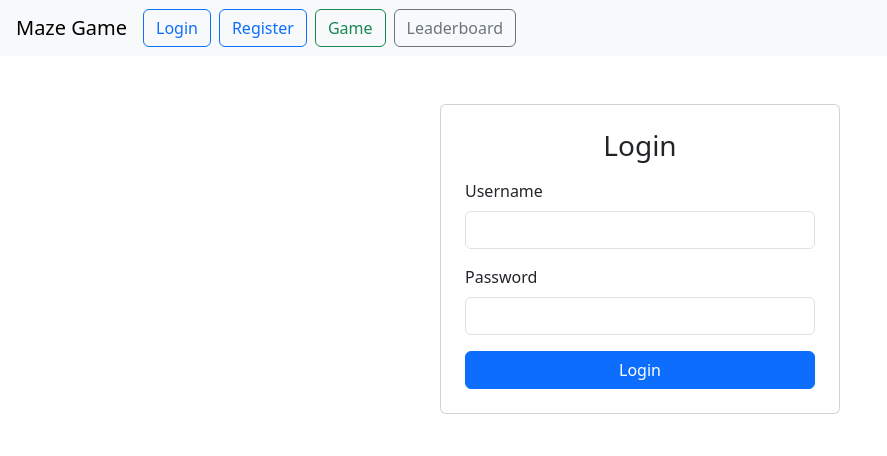
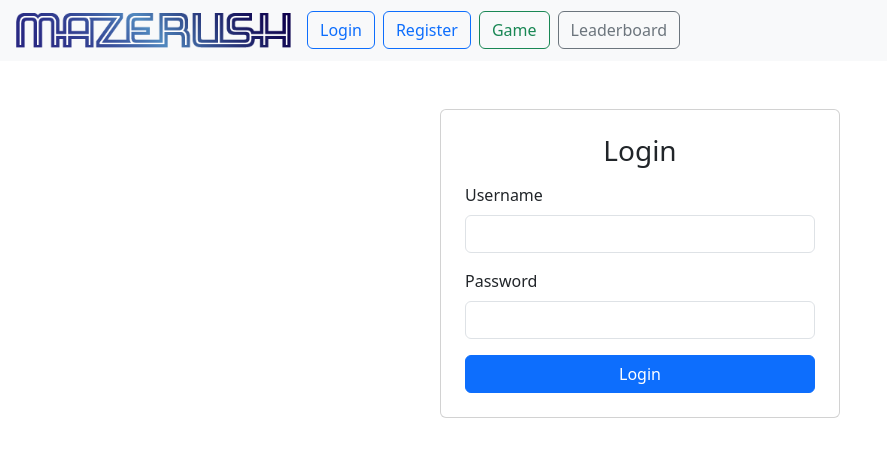
Before and after one commit to lynzr-1/COMP308-GroupProject, a React (Vite) app in the folder frontend/: page / in a window 1280 px wide. Shown: the top 456 px of the page, without its empty margins (0-887 px from the left). Built offline with nearby package versions, Linux system fonts and the light colour scheme.

Commit message:
Add logo

```diff
--- a/frontend/src/App.jsx
+++ b/frontend/src/App.jsx
@@ -80,7 +80,7 @@ export default function App() {
   return (
     <div>
       <nav className="navbar navbar-expand navbar-light bg-light px-3 mb-3">
-        <span className="navbar-brand">Maze Game</span>
+        <span className="navbar-brand"><img src="/assets/MazeRushLogo.png" alt="Maze Rush Logo" className="logo-img" width="275px" /></span>
         <div className="navbar-nav me-auto">
           {!isLoggedIn && (
             <>
```
Also changed, not shown: frontend/public/assets/MazeRushLogo.png (added).
